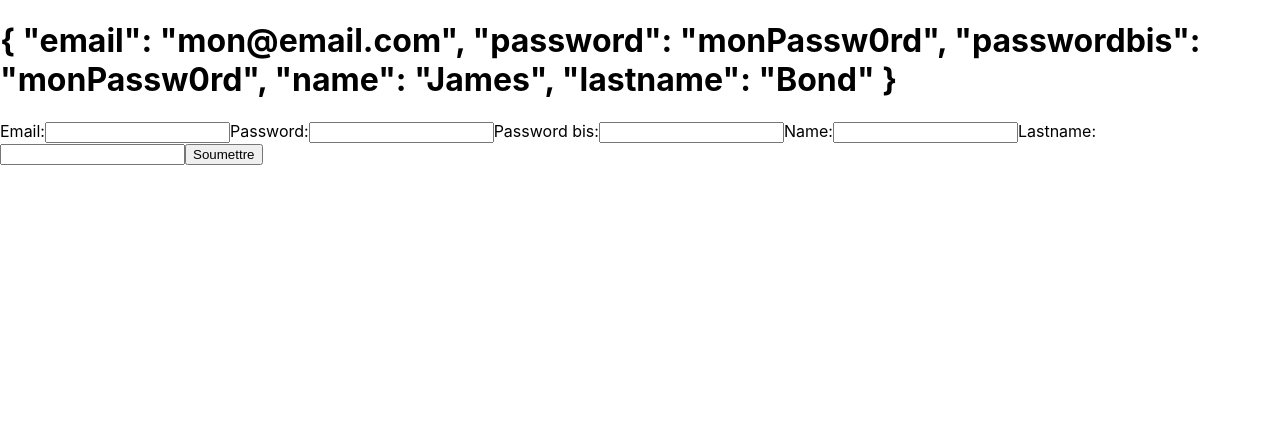
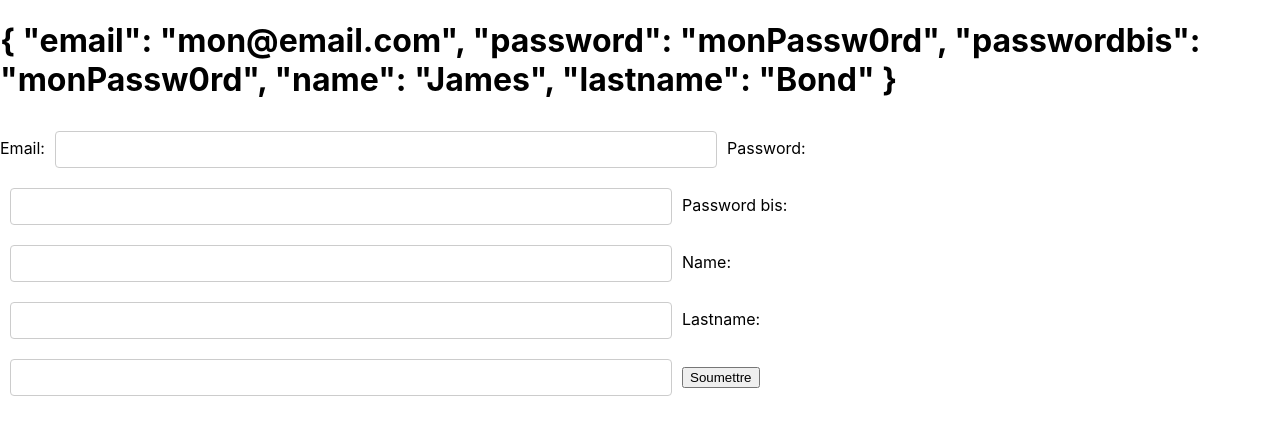
Before and after one commit to Simon-Duc/HeureuxQuiCommeUlysse, a React (Create React App) app in the folder front/ulysse/: page / in a window 1280 px wide. Shown: the top 434 px of the page. Built offline with nearby package versions, Linux system fonts and the light colour scheme.

Commit message:
add some css form style

```diff
--- a/front/ulysse/src/index.css
+++ b/front/ulysse/src/index.css
@@ -11,3 +11,18 @@ code {
   font-family: source-code-pro, Menlo, Monaco, Consolas, 'Courier New',
     monospace;
 }
+
+.form {
+  display: flex;
+  flex-direction: column;
+  align-items: center;
+  justify-content: center;
+}
+
+.input {
+  width: 50%;
+  padding: 10px;
+  border: 1px solid #ccc;
+  border-radius: 4px;
+  margin: 10px;
+}
```
